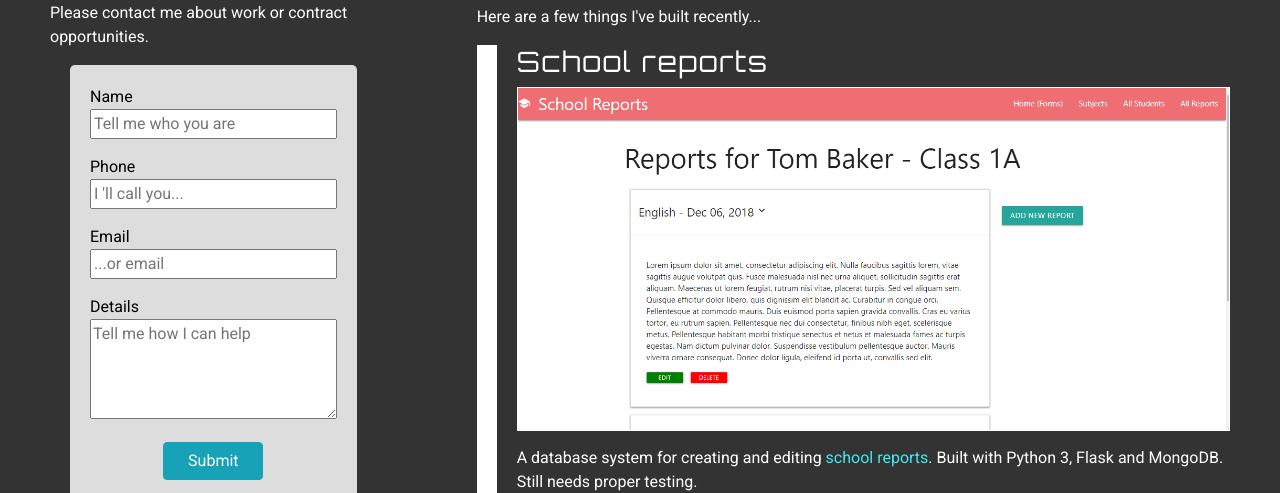
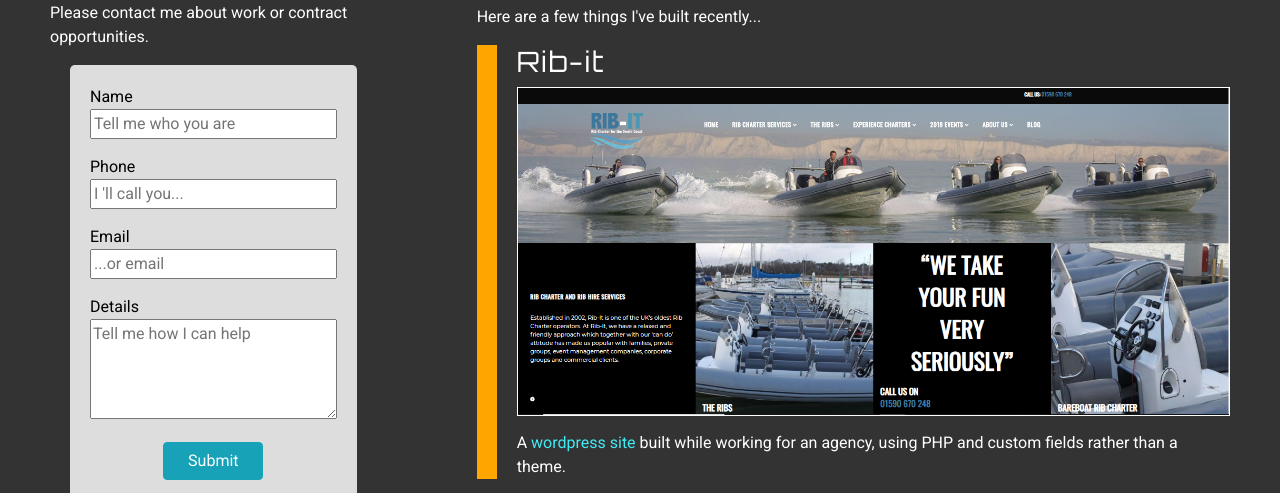
Before and after one commit to Domehead123/my-cv, a plain HTML site: page portfolio.html in a window 1280 px wide. Shown: the part 459-952 px from the top of the page. Drawn offline with nearby package versions, Linux system fonts and the light colour scheme.

Commit message:
rib-it added

```diff
--- a/portfolio.html
+++ b/portfolio.html
@@ -113,6 +113,11 @@
                    <h1>Portfolio</h1>
                     <p>Here are a few things I've built recently...
                     </p>
+                        <div class="box orange-box">
+                        <h2>Rib-it</h2>
+                        <p><a href="https://school-reports.herokuapp.com/" target="__blank" title="School Reports"><img src="assets/images/rib-it.png"></a>A <a href="https://rib-it.com/" target="_blank">wordpress site</a> built while working for an agency, using PHP and custom fields rather than a theme.</p>
+                        </ul>
+                    </div>
                     <div class="box white-box">
                         <h2>School reports</h2>
                         <p><a href="https://school-reports.herokuapp.com/" target="__blank" title="School Reports"><img src="assets/images/school-reports.png"></a>A database system for creating and editing <a href="https://school-reports.herokuapp.com/" target="_blank">school reports</a>. Built with Python 3, Flask and MongoDB. Still needs proper testing.</p>
```
Also changed, not shown: assets/images/rib-it.png (added).
